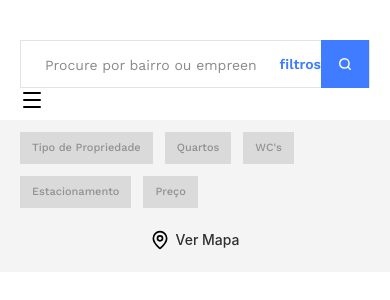
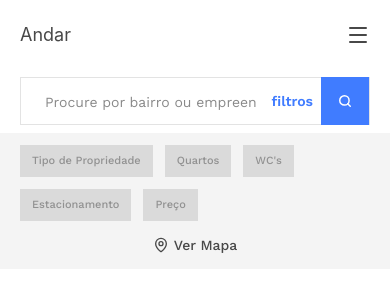
Before and after one commit to antnmrtnds/andar, a Next.js app in the folder frontend/: page /propriedades in a window 390 px wide. Shown: the top 300 px of the page. Built offline with nearby package versions, Linux system fonts and the light colour scheme.

Commit message:
properties header

```diff
--- a/frontend/src/components/PropertiesHeader.module.css
+++ b/frontend/src/components/PropertiesHeader.module.css
@@ -166,7 +166,9 @@
 }
 
 .menuButton:hover {
-  color: var(--color-text-headings-highlight);
+  color: var(--medium-gray);
+  transition: color 0.2s;
+  cursor: pointer;
 }
 
 /* Filter Bar Section */
@@ -223,24 +225,25 @@
   gap: 5px;
   align-items: center;
   justify-content: center;
-  padding: 8px 16px;
-  border-radius: 10px;
   text-decoration: none;
   transition: background-color 0.2s;
   flex-shrink: 0;
+  color: var(--dark-gray);
+  font-family: 'Work Sans', sans-serif;
 }
 
 .verMapa span {
-  font-family: 'Inter', sans-serif;
+  font-family: 'Work Sans', sans-serif;
   font-weight: 500;
   font-size: 14px;
   line-height: 24px;
-  color: #303030;
   white-space: nowrap;
 }
 
 .verMapa:hover {
-  background-color: #e3e3e3;
+  color: var(--medium-gray);
+  transition: color 0.2s;
+  cursor: pointer;
 }
 
 /* Hamburger Button */
@@ -318,56 +321,8 @@
   }
 }
 
-/* Narrow tablet - 750px and below */
+/* Mobile - 750px and below */
 @media (max-width: 750px) {
-  .headerTop {
-    padding: 0 40px;
-    gap: 8px;
-  }
-
-  .titleAndSearch {
-    gap: 8px;
-    flex-wrap: nowrap; /* Prevent wrapping */
-    flex: 1;
-  }
-
-  .title {
-    flex-shrink: 0;
-    white-space: nowrap;
-  }
-
-  .searchBarContainer {
-    flex: 1 1 auto; /* Allow growth and shrinkage */
-    min-width: 100px; /* Very small minimum for tight spaces */
-    max-width: 100%; /* Override the 512px constraint */
-  }
-
-  .hamburgerButton {
-    flex-shrink: 0;
-  }
-
-  .searchBar {
-    min-width: 100px; /* Allow the search bar itself to shrink */
-  }
-
-  .filtrosText {
-    display: none; /* Hide "filtros" text to save space */
-  }
-
-  .filtrosButton {
-    padding-left: 0;
-    min-width: 0;
-    gap: 0;
-  }
-
-  .searchActions {
-    min-width: 56px; /* Just the search button width */
-    gap: 0;
-  }
-}
-
-/* Mobile - 768px and below */
-@media (max-width: 768px) {
   .header {
     gap: 0;
   }
@@ -376,36 +331,49 @@
     gap: 0;
   }
 
+  /* Row 1: Title (left) | Hamburger (right) */
+  /* Row 2: Search bar (full width) */
   .headerTop {
     height: auto;
-    padding: 32px 40px 8px 40px;
+    padding: 32px 40px 16px 40px;
     flex-wrap: wrap;
-    gap: 0;
+    gap: 16px;
+    justify-content: space-between;
+    align-items: center;
   }
 
   .titleAndSearch {
-    width: 100%;
-    gap: 0;
-    flex-wrap: wrap;
-    flex: none;
+    /* Use display: contents to unwrap children */
+    display: contents;
   }
 
+  /* First row - Title on left */
   .title {
-    flex: 1;
-    min-width: 0;
+    order: 1;
+    flex: 0 0 auto;
+    width: auto;
+    padding-bottom: 16px;
   }
 
+  /* First row - Hamburger on right */
   .hamburgerButton {
-    flex-shrink: 0;
-    margin-left: 0;
+    order: 2;
+    flex: 0 0 auto;
+    margin-left: auto;
+    padding-bottom: 16px;
   }
 
+  /* Second row - Search bar full width */
   .searchBarContainer {
-    order: 3; /* Move to next row */
+    order: 3;
+    flex: 1 1 100%;
     width: 100%;
     max-width: 100%;
-    margin-top: 16px;
-    min-width: 0;
+    height: 48px;
+  }
+
+  .searchBar {
+    max-width: 100%;
   }
 
   /* Restore filtros text on mobile since search bar gets full row */
--- a/frontend/src/components/PropertiesHeader.tsx
+++ b/frontend/src/components/PropertiesHeader.tsx
@@ -69,7 +69,7 @@ export const PropertiesHeader: React.FC<PropertiesHeaderProps> = ({
             onClick={toggleMenu}
             aria-label="Toggle menu"
           >
-            <Menu size={24} color="black" />
+            <Menu size={24} color="var(--dark-gray)" />
           </button>
         </div>
 
@@ -93,7 +93,7 @@ export const PropertiesHeader: React.FC<PropertiesHeaderProps> = ({
             </button>
           </div>
           <a href="/mapa" className={styles.verMapa}>
-            <MapPin size={20} />
+            <MapPin size={16} />
             <span>Ver Mapa</span>
           </a>
         </div>
```
